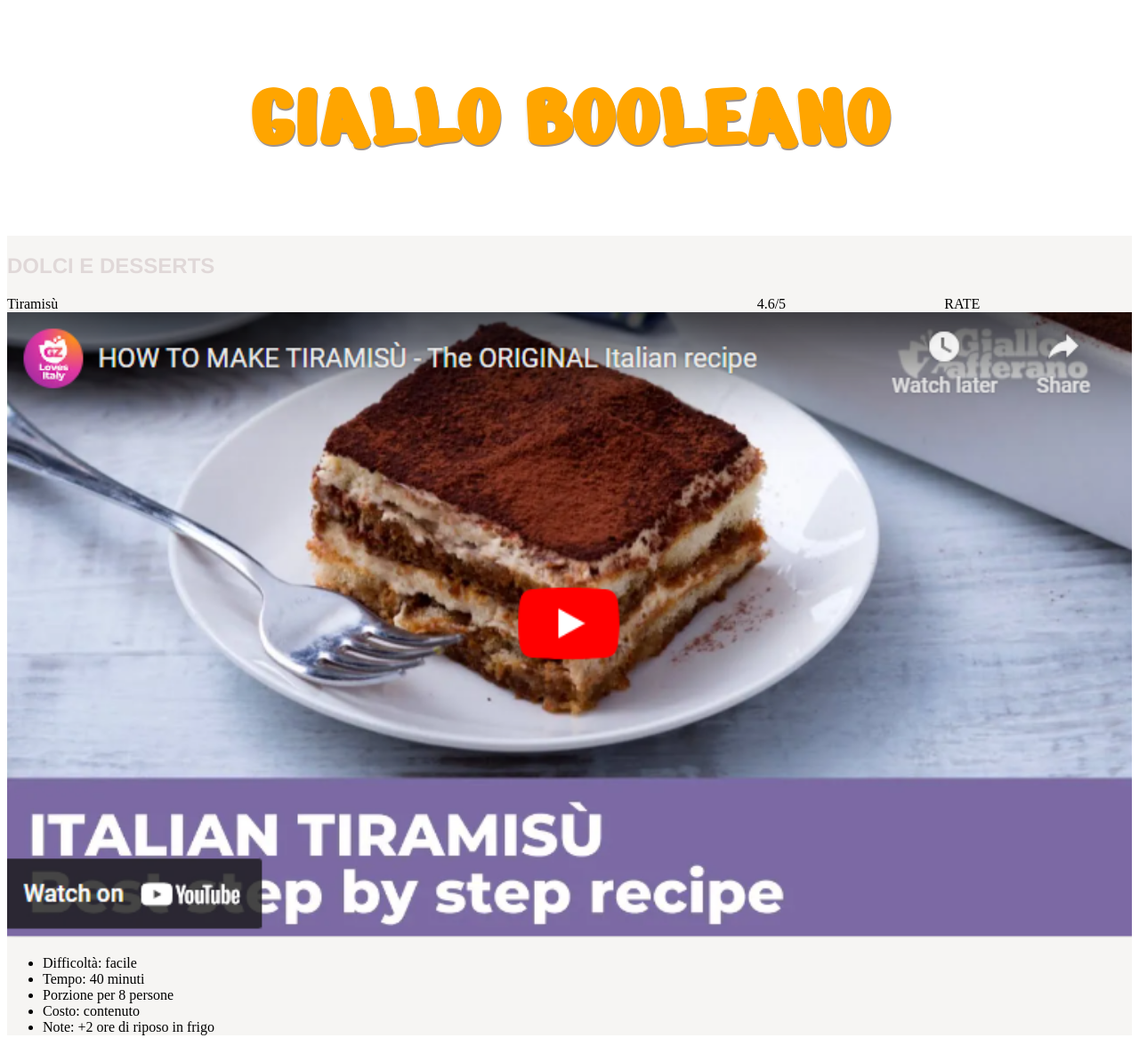
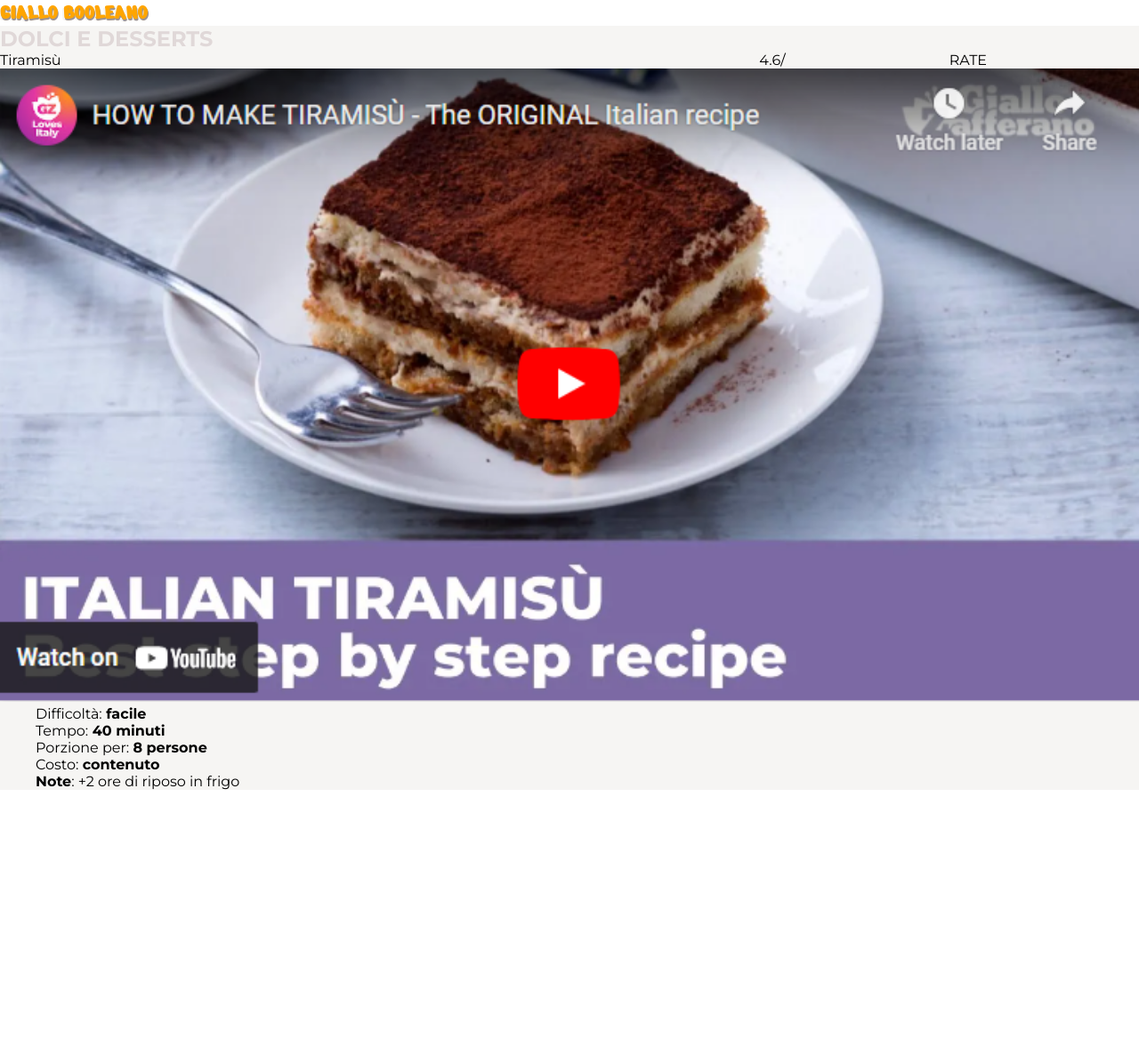
Before and after one commit to alicemariaarrica/htmlcss-responsive-layout, a plain HTML site: page index.html in a window 1280 px wide. Shown: the whole page at 89% size. After the commit the page ends 888 px from the top, so only its background shows below. Drawn offline with Linux system fonts and the light colour scheme.

Commit message:
commit mediaquery2

```diff
--- a/css/style.css
+++ b/css/style.css
@@ -1,17 +1,29 @@
+*{
+    margin:0;
+}
 
-
-
+.main{
+    font-family: 'montserrat';
+}
 .header{
     text-align: center;
     color: orange;
     font-family: 'nerko one', cursive;
-
-    font-size: 52px;
+    font-size: 12px;
+    font-weight: 100;
     text-shadow:    .8px 2px 0px rgb(156, 147, 147),   /* Ombra in basso a destra */
     -2px 2px 0px #f6f5f3;  /* Ombra in basso a sinistra */
     2px -2px 0px #f6f5f3;  /* Ombra in alto a destra */
     -2px -2px 0px #f6f5f3;  /* Ombra in alto a sinistra */
 
+}
+
+
+
+ul {
+    list-style-type: none;
+    padding: 4;  /* Opzionale: rimuove l'indentazione predefinita */
+    margin: 3;   /* Opzionale: rimuove il margine predefinito */
 }
 
 .container{
@@ -47,7 +59,7 @@
     justify-content: space-around;
 }
 
-.foodcategory{
+.food-category{
     text-align:start;
     color:  rgb(224, 216, 216);;
     font-family:Montserrat, 'Helvetica Neue', sans-serif;
@@ -81,9 +93,20 @@
 /* media query*/
 
     @media screen and (min-width: 768px){
-body{
-    text-align: start;
+.header{
+text-align: start;
+}
 }
 
 
+.main{
+    padding: 10;
+}
     }
+
+    @media screen and (min-width: 992px){
+      .col-8{ Tiramisù (Dolce tradizionale)
+
+
+        font-size: 28px;
+       }
--- a/index.html
+++ b/index.html
@@ -9,7 +9,11 @@
     <link rel="preconnect" href="https://fonts.gstatic.com" crossorigin>
     <link href="https://fonts.googleapis.com/css2?family=Nerko+One&display=swap" rel="stylesheet">
 
-    <!-- Collegamento al foglio di stile -->
+    <link rel="preconnect" href="https://fonts.googleapis.com">
+<link rel="preconnect" href="https://fonts.gstatic.com" crossorigin>
+<link href="https://fonts.googleapis.com/css2?family=Montserrat:ital,wght@0,100..900;1,100..900&display=swap" rel="stylesheet">
+
+<!-- Collegamento al foglio di stile -->
     <link rel="stylesheet" href="css/style.css">
 </head>
 <body>
@@ -24,7 +28,7 @@
    <div class="main">
 
           <div class="container d-flex">
-                <div class="foodcategory"><h2>DOLCI E DESSERTS</h2></div>
+                <div class="food-category"><h2>DOLCI E DESSERTS</h2></div>
           </div>
 
 
@@ -32,7 +36,7 @@
              <div class="row d-flex">
 
                 <div class="col-8">Tiramisù</div>
-                <div class="col-2">4.6/5</div>
+                <div class="col-2">4.6/</div>
                 <div class="col-2">RATE</div>
 
              </div>
@@ -52,11 +56,11 @@
 
                         <div class="col-12 ">
                             <ul>
-                                <li>Difficoltà: facile</li>
-                                <li>Tempo: 40 minuti</li>
-                                <li>Porzione per 8 persone</li>
-                                <li>Costo: contenuto</li>
-                                <li>Note: +2 ore di riposo in frigo</li>
+                                <li>Difficoltà:<strong> facile</strong></li>
+                                <li>Tempo:<strong> 40 minuti</strong></li>
+                                <li>Porzione per: <strong>8 persone</strong></li>
+                                <li>Costo: <strong>contenuto</strong> </li>
+                                <li><strong>Note</strong>: +2 ore di riposo in frigo</li>
                             </ul>
 
                         </div>
```
